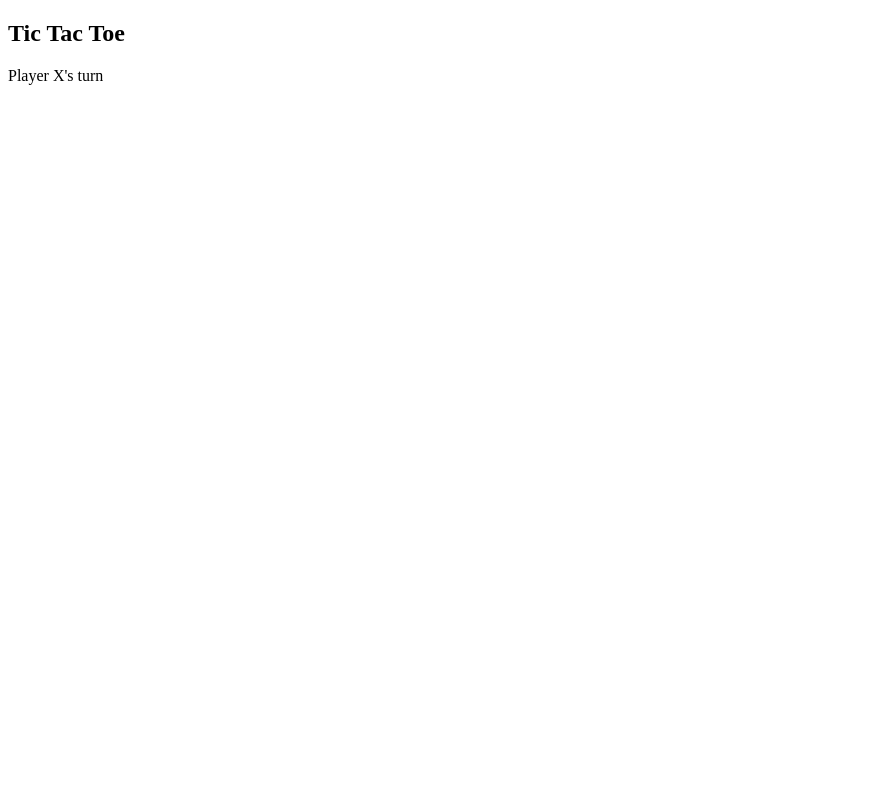
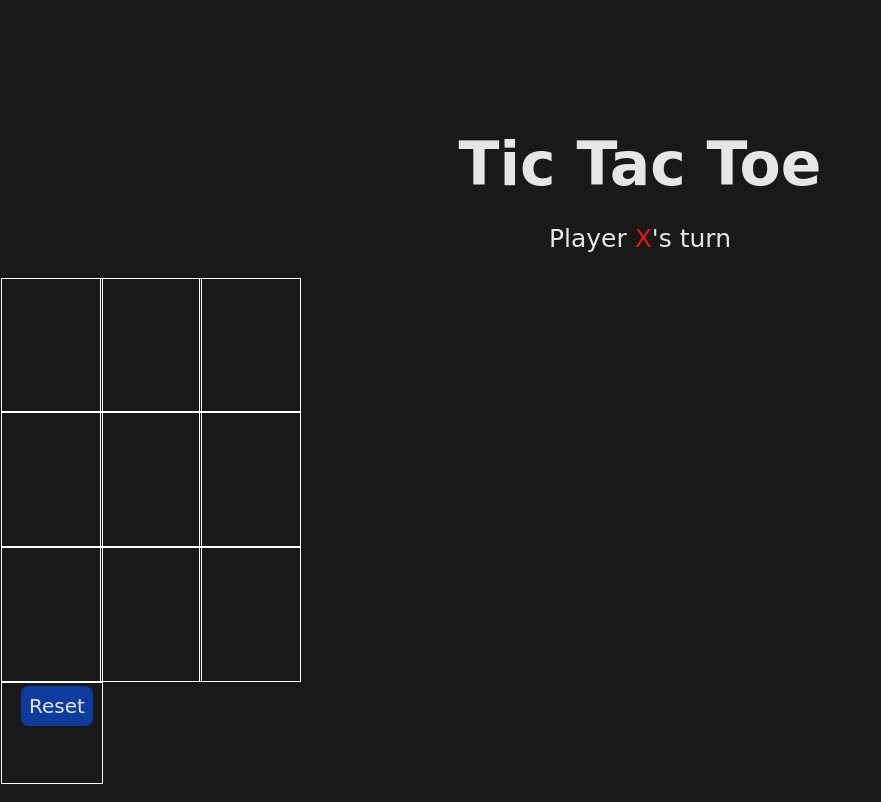
Before and after one commit to btwSanToS/JogoDaVelha, a plain HTML site: page index.html in a window 1280 px wide. Shown: the whole page, without its empty margins (0-881 px from the left). Drawn offline with Linux system fonts and the light colour scheme.

Commit message:
style.css config e html

```diff
--- a/index.html
+++ b/index.html
@@ -1,14 +1,17 @@
 <!DOCTYPE html>
 <html lang="en">
+
 <head>
     <meta charset="UTF-8">
     <meta http-equiv="X-UA-Compatible" content="IE=edge">
     <meta name="viewport" content="width=device-width, initial-scale=1.0">
     <link rel="stylesheet" href="style.css">
     <script src="index.js"></script>
+    <link rel="preconnect" href="https://fonts.gstatic.com">
     <link href="https://fonts.googleapis.com/css2?family=Itim&display=swap" rel="stylesheet">
     <title>Tic-Tac-Toe</title>
 </head>
+
 <body>
     <main class="background">
         <section class="title">
@@ -30,6 +33,10 @@
             <div class="tile"></div>
         </section>
         <section class="display announcer hide"></section>
+        <section class="controls">
+            <button id="reset">Reset</button>
+        </section>
     </main>
 </body>
+
 </html>
--- a/style.css
+++ b/style.css
@@ -0,0 +1,68 @@
+* {
+    margin: 0;
+    padding: 0;
+    font-family: 'Itin', cursive;
+}
+
+.background {
+    background-color: rgb(26, 25, 25);
+    height: 100vh;
+    padding: 1px;
+}
+
+.title {
+    color: rgb(230, 230, 230);
+    text-align: center;
+    font-size: 40px;
+    margin-top: 10%;
+}
+
+.display {
+    color: rgb(230, 230, 230);
+    font-size: 25px;
+    text-align: center;
+    margin-top: 1em;
+    margin-bottom: 1em;
+}
+
+.hide {
+    display: none;
+}
+
+.container {
+    margin: 0;
+    display: grid;
+    grid-template-columns: 33% 33% 33%;
+    grid-template-rows: 33% 33% 33%;
+    max-width: 300px;
+}
+
+.tile {
+    border: 1px solid white;
+    min-width: 100px;
+    min-height: 100px;
+    display: flex;
+    justify-content: center;
+    align-items: center;
+    font-size: 50px;
+    cursor: pointer;
+}
+
+.playerX {
+    color: rgb(224, 24, 24);
+}
+
+.playerO {
+    color: rgb(64, 224, 24);
+}
+
+#reset {
+    background-color: #0d3b9e;
+    color: rgb(230, 230, 230);
+    padding: 8px;
+    border-radius: 8px;
+    border: none;
+    font-size: 20px;
+    margin-left: 1em;
+    cursor: pointer;
+}
```
